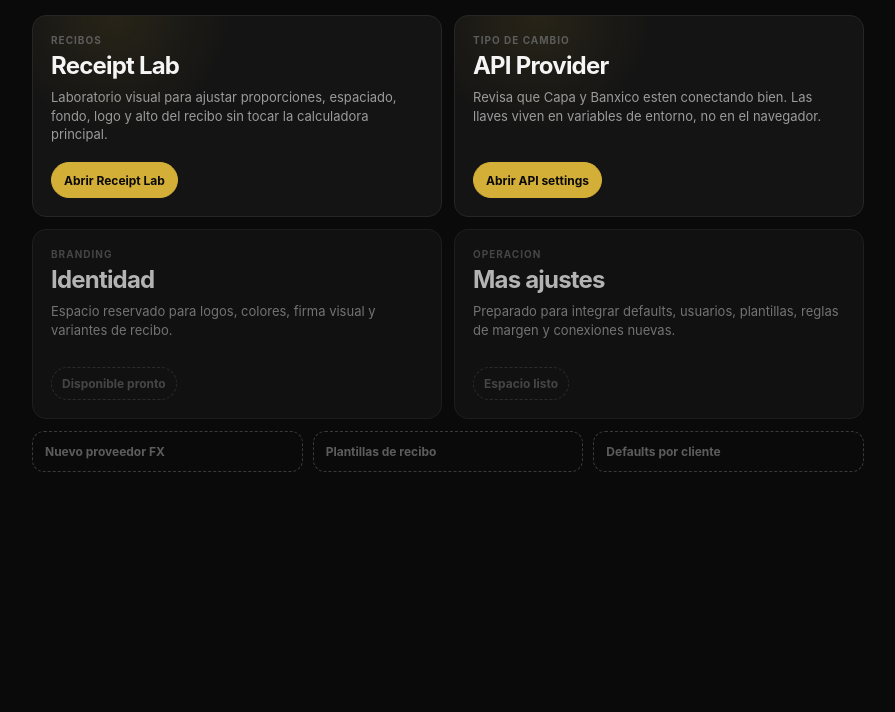
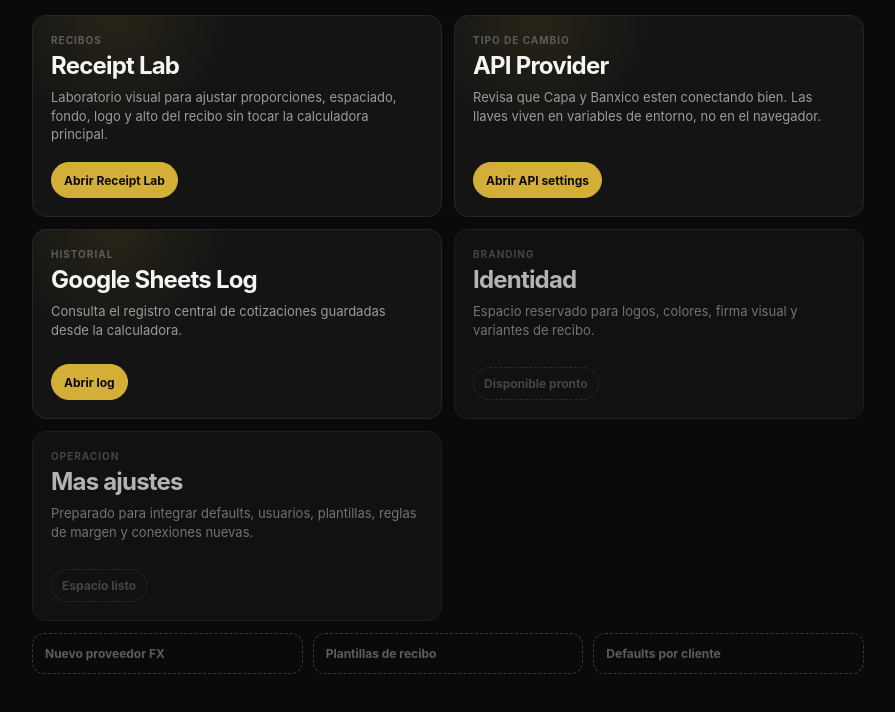
Before and after one commit to betoneh/bpscalculator, a website: page settings.html in a window 1280 px wide. Shown: the part 148-860 px from the top of the page, without its empty margins (192-1087 px from the left). Before the commit the page ends 800 px from the top, so only its background shows below. Drawn offline with Linux system fonts and the light colour scheme.

Commit message:
Add Sheets log link to settings

```diff
--- a/settings.html
+++ b/settings.html
@@ -203,6 +203,17 @@
       </div>
     </article>
 
+    <article class="card">
+      <div>
+        <div class="card-kicker">Historial</div>
+        <h2>Google Sheets Log</h2>
+        <p>Consulta el registro central de cotizaciones guardadas desde la calculadora.</p>
+      </div>
+      <div class="card-actions">
+        <a class="btn primary" href="https://docs.google.com/spreadsheets/d/1jyPHXC02Xc6SAnY8ntsu0uJTzl3c_3h-Uu0wkJSuOTw/edit?gid=1261712715#gid=1261712715" target="_blank" rel="noopener noreferrer">Abrir log</a>
+      </div>
+    </article>
+
     <article class="card muted">
       <div>
         <div class="card-kicker">Branding</div>
```
